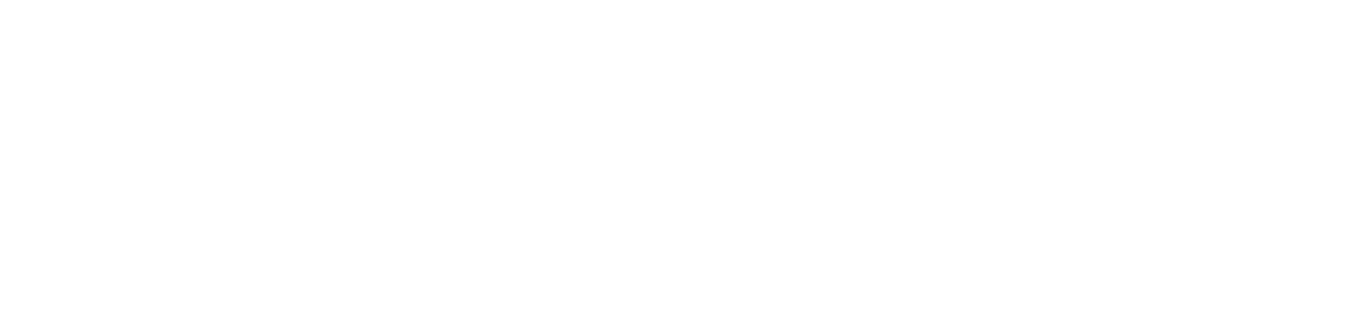
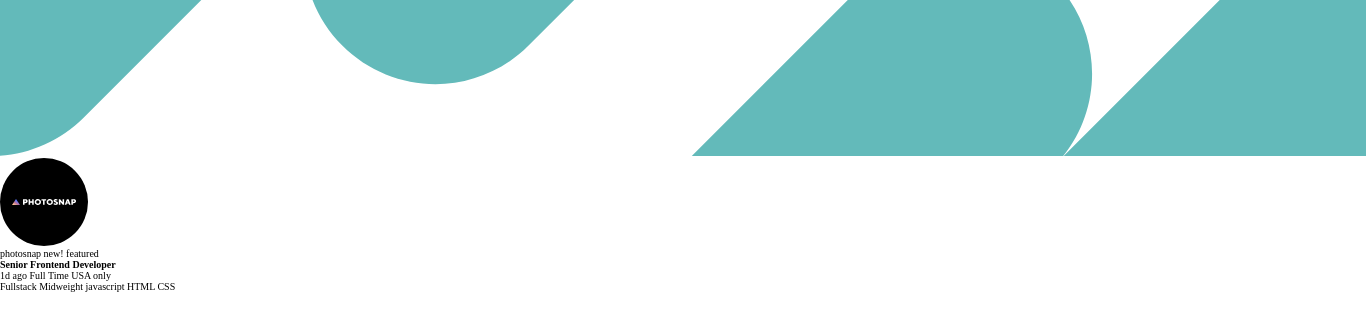
Before and after one commit to paro-418/static-job-listings-master-NR, a plain HTML site: page index.html in a window 1280 px wide. Shown: the whole page, 1366 px wide, since content can reach past the window. Drawn offline with Linux system fonts and the light colour scheme.

Commit message:
html and basic css reset completed

```diff
--- a/index.html
+++ b/index.html
@@ -1,13 +1,63 @@
 <!DOCTYPE html>
 <html lang="en">
-<head>
-  <meta charset="UTF-8">
-  <meta name="viewport" content="width=device-width, initial-scale=1.0"> <!-- displays site properly based on user's device -->
+  <head>
+    <meta charset="UTF-8" />
+    <meta name="viewport" content="width=device-width, initial-scale=1.0" />
+    <!-- displays site properly based on user's device -->
 
-  <link rel="icon" type="image/png" sizes="32x32" href="./images/favicon-32x32.png">
+    <link
+      rel="icon"
+      type="image/png"
+      sizes="32x32"
+      href="./images/favicon-32x32.png"
+    />
+    <link rel="preconnect" href="https://fonts.googleapis.com" />
+    <link rel="preconnect" href="https://fonts.gstatic.com" crossorigin />
+    <link
+      href="https://fonts.googleapis.com/css2?family=League+Spartan:wght@400;500;600;700;800&display=swap"
+      rel="stylesheet"
+    />
+    <link rel="stylesheet" href="style.css" />
+    <title>Frontend Mentor | Job Listings</title>
+  </head>
+  <body>
+    <div class="header">
+      <img src="images/bg-header-desktop.svg" alt="header-decoration-svg" />
+    </div>
+    <div class="container">
+      <div class="search-bar"></div>
+      <div class="job-list">
+        <div class="job1">
+          <div class="logo">
+            <img src="images/photosnap.svg" alt="company logo" />
+          </div>
+          <div class="all-info">
+            <div class="left-info">
+              <div class="first-row">
+                <span class="company-name">photosnap</span>
+                <span class="new">new!</span>
+                <span class="feature">featured</span>
+              </div>
+              <div class="second-row">
+                <h4 class="postion">Senior Frontend Developer</h4>
+              </div>
+              <div class="third-row">
+                <span class="time-posted">1d ago</span>
+                <span class="job-type">Full Time</span>
+                <span class="where">USA only</span>
+              </div>
+            </div>
 
-  <title>Frontend Mentor | Job Listings</title>
-</head>
-<body>
-</body>
+            <div class="right-info">
+              <span class="role">Fullstack</span>
+              <span class="level">Midweight</span>
+              <span class="languages">javascript</span>
+              <span class="languages">HTML</span>
+              <span class="languages">CSS</span>
+            </div>
+          </div>
+        </div>
+      </div>
+    </div>
+  </body>
 </html>
--- /dev/null
+++ b/style.css
@@ -0,0 +1,11 @@
+*,
+*::after,
+*::before {
+  margin: 0;
+  padding: 0;
+  box-sizing: border-box;
+}
+
+html{
+    font-size: 62.5%;
+}
```
